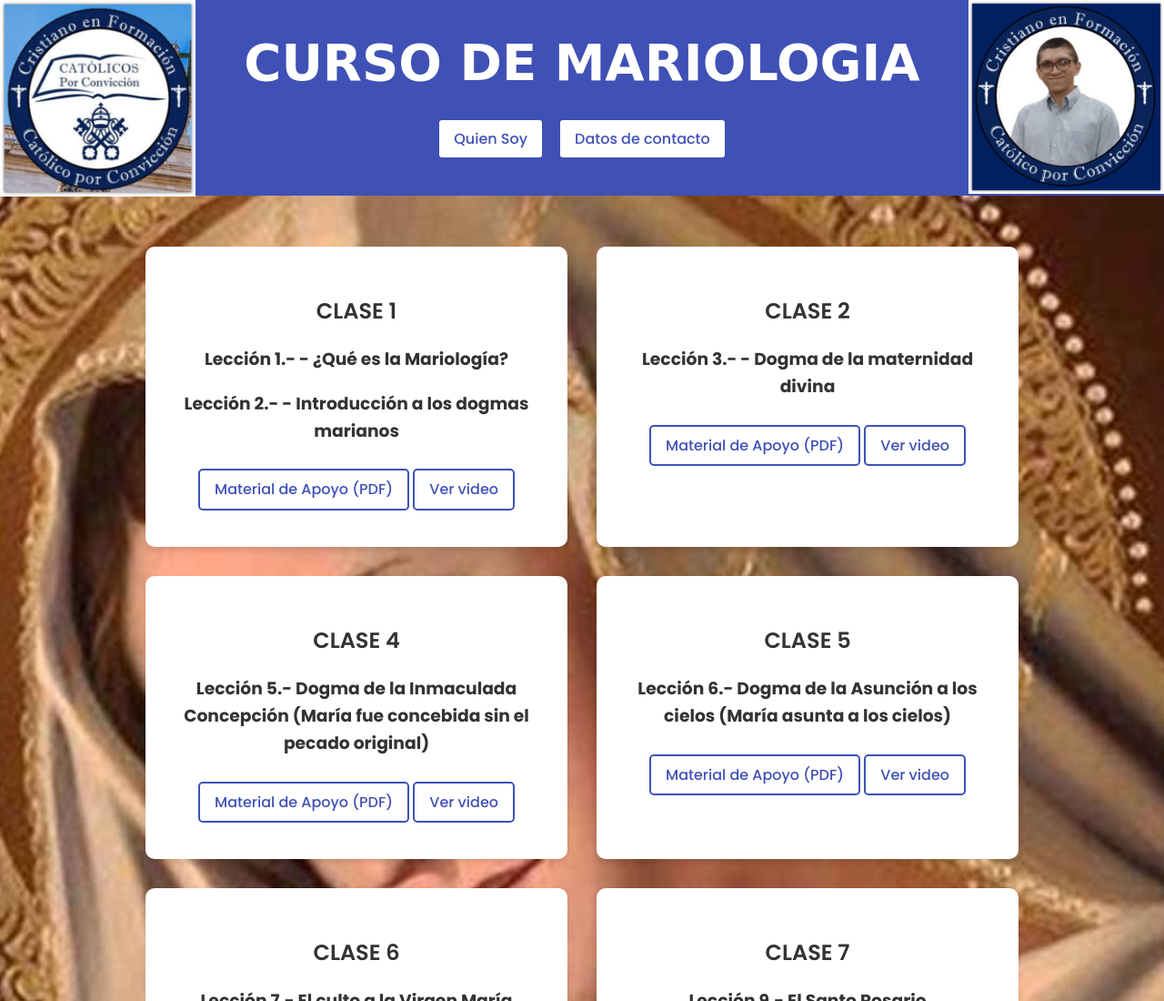
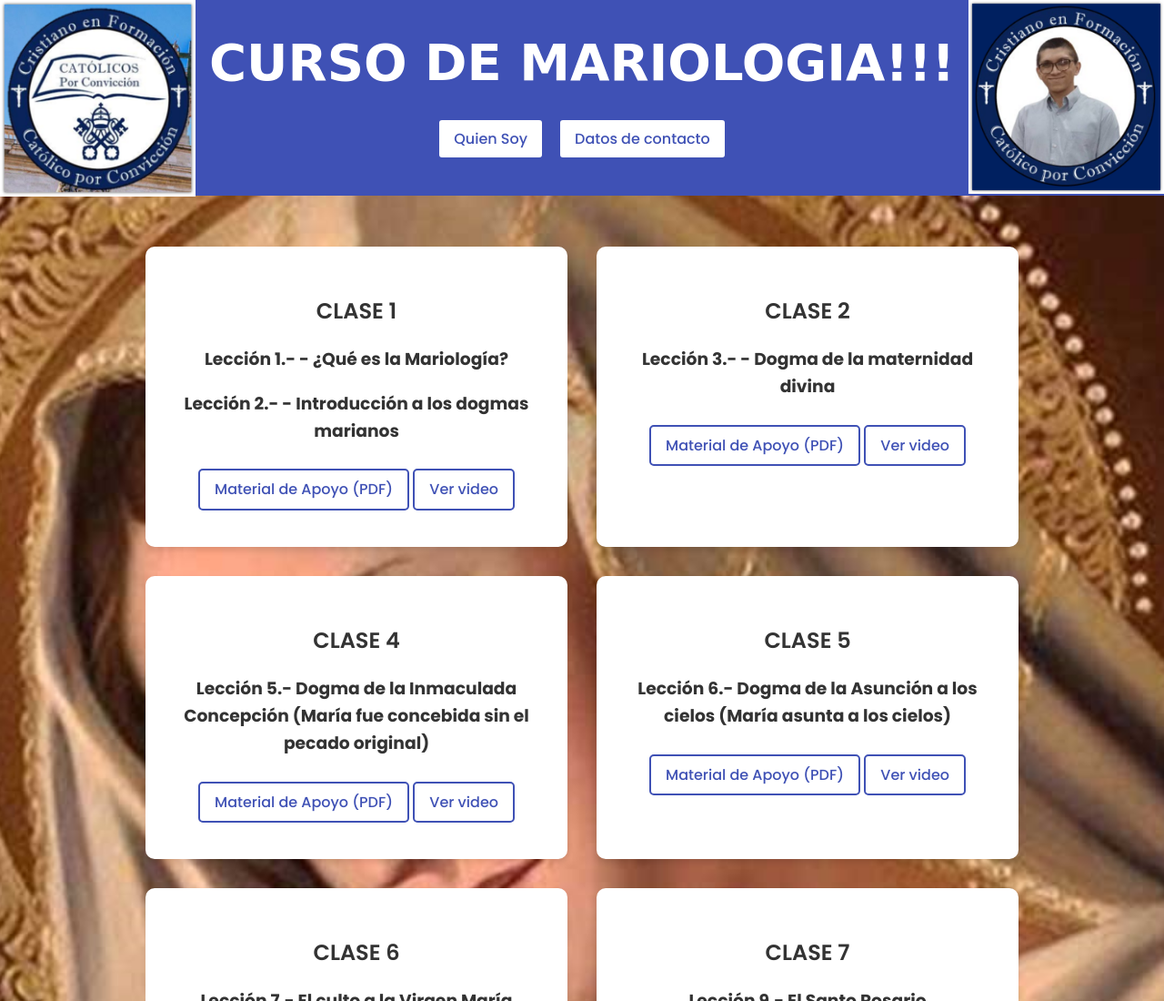
Before and after one commit to xavirafa/TABLERO-1, a plain HTML site: page curso de mariologia/curso_mariologia.html in a window 1280 px wide. Shown: the top 1100 px of the page at 91% size. Drawn offline with Linux system fonts and the light colour scheme.

Commit message:
Update curso_mariologia.html

```diff
--- a/curso de mariologia/curso_mariologia.html
+++ b/curso de mariologia/curso_mariologia.html
@@ -3,14 +3,14 @@
 <head>
   <meta charset="UTF-8">
   <meta name="viewport" content="width=device-width, initial-scale=1.0">
-  <title>Curso de Mariologia</title>
+  <title>Curso de Mariologia!!!</title>
   <link rel="stylesheet" href="curso_apologetica.css">
 </head>
 <body>
   <header>
     <img src="1.png" alt="Imagen 1" class="corner-image top-left">
     <img src="2.png" alt="Imagen 2" class="corner-image top-right">
-    <h1>CURSO DE MARIOLOGIA</h1>
+    <h1>CURSO DE MARIOLOGIA!!!</h1>
     <nav>
       <ul class="nav-menu">
         <li><a href="#about-modal">Quien Soy</a></li>
```
